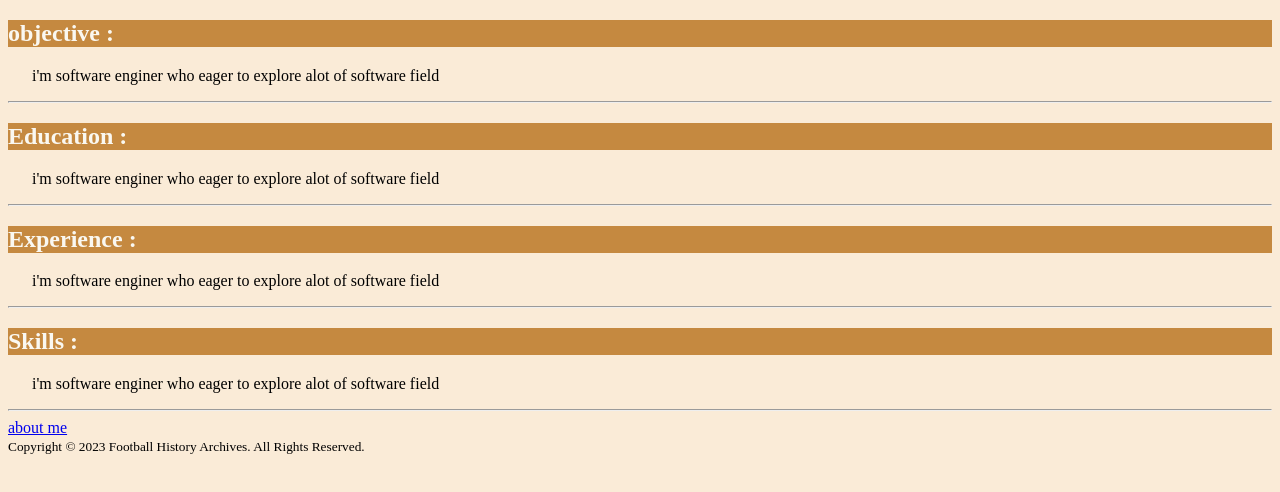
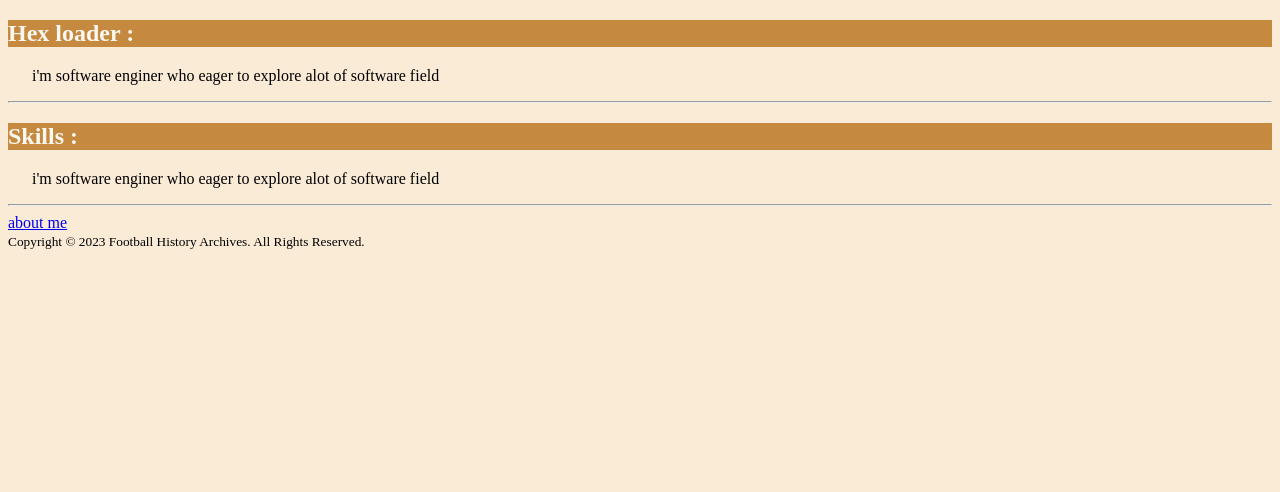
Before and after one commit to Esmail-qassem/Hex-Hoster, a plain HTML site: page index.html in a window 1280 px wide. Drawn offline with Linux system fonts and the light colour scheme.

Commit message:
update the html

```diff
--- a/index.html
+++ b/index.html
@@ -19,23 +19,11 @@
       color:#FAF8F1;
       background-color: #C58940;
     }
-  /* Write your CSS code here. */
-    /* 1. Make the background of the webpage "antiquewhite"
-    2. Make the h1 "whitesmoke"
-    3. Make the background of the h1 "darkseagreen"
-    4. Make the h2 #FAF8F1
-    5. Make the background of the h2 "#C58940" */
   </style>
     </head>
     <body>
-        <h2>objective :</h2>
+        <h2>Hex loader :</h2>
         <p><t>&nbsp;&nbsp;&nbsp;&nbsp;&nbsp;&nbsp;i'm software enginer who eager to explore alot of software field </p>
-        <hr />
-        <h2>Education : </h2>
-         <p><t>&nbsp;&nbsp;&nbsp;&nbsp;&nbsp;&nbsp;i'm software enginer who eager to explore alot of software field </p>
-        <hr />
-        <h2>Experience : </h2>
-         <p><t>&nbsp;&nbsp;&nbsp;&nbsp;&nbsp;&nbsp;i'm software enginer who eager to explore alot of software field </p>
         <hr />
         <h2>Skills : </h2>
          <p><t>&nbsp;&nbsp;&nbsp;&nbsp;&nbsp;&nbsp;i'm software enginer who eager to explore alot of software field </p>
```
Also changed, not shown: 1 other file.
